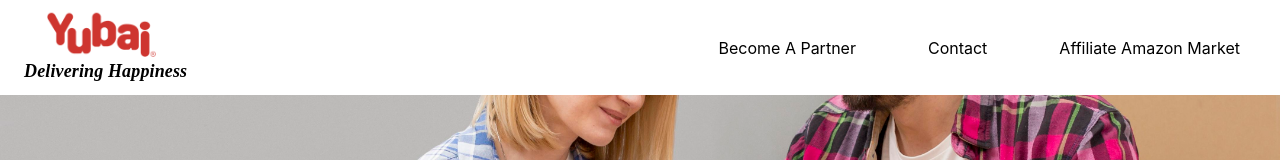
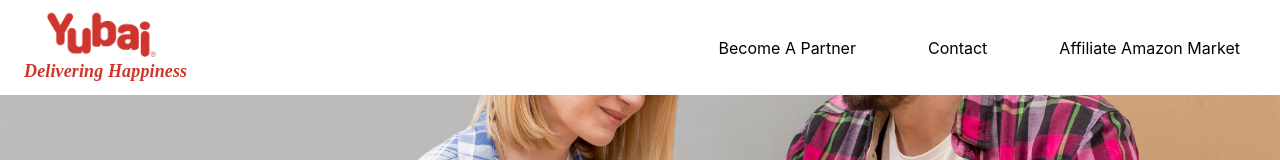
Before and after one commit to rohitsaini00140/Yubai, a React (Create React App) app: page / in a window 1280 px wide. Shown: the top 160 px of the page. Built offline with nearby package versions, Linux system fonts and the light colour scheme.

Commit message:
change tagline color

```diff
--- a/src/pages/Header.js
+++ b/src/pages/Header.js
@@ -78,7 +78,7 @@ const Header = () => {
               style={{ width: 110, marginRight: 10 }}
             />
             <br/>
-          <Typography variant="h6" component="span" sx={{textDecoration:"none",color:"black",fontSize:"18px",fontFamily:{xs:"fangsong",sm:"cursive"},fontWeight: "bolder !important",fontStyle:'italic'}}>
+          <Typography variant="h6" component="span" sx={{textDecoration:"none",color:"#d0342c",fontSize:"18px",fontFamily:{xs:"fangsong",sm:"cursive"},fontWeight: "bolder !important",fontStyle:'italic'}}>
             <strong>Delivering Happiness</strong></Typography>
           </Link>
 
```
